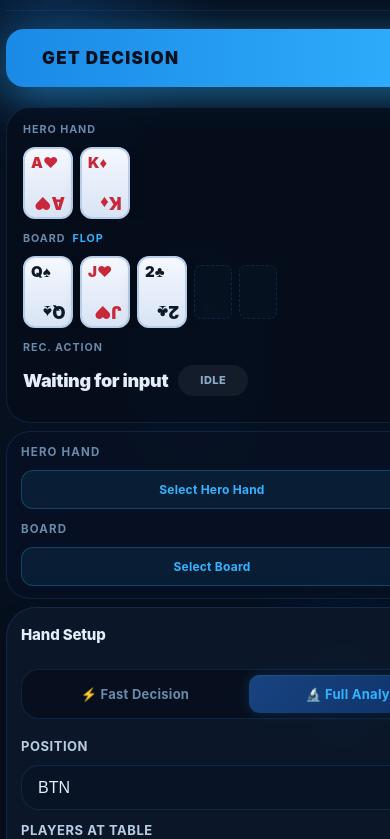
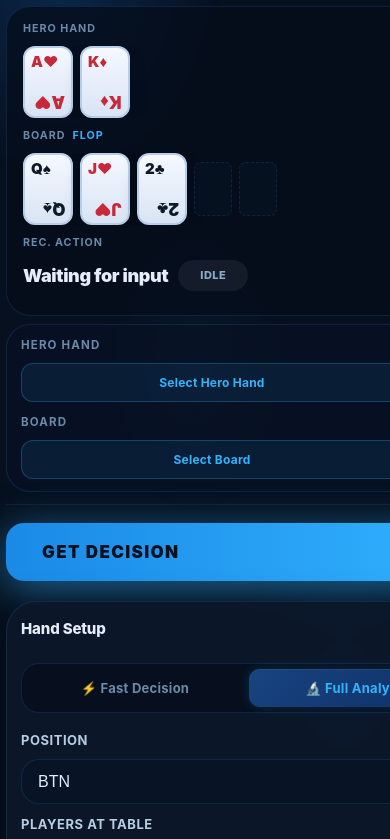
Before and after one commit to luzon123/EquiEdgeAI, a Flask app: page /app in a window 390 px wide. Shown: the part 63-902 px from the top of the page. Run offline with Flask 3, Linux system fonts and the light colour scheme; a user stored in the database is signed in.

Commit message:
fix mobile UI #5

```diff
--- a/static/css/styles.css
+++ b/static/css/styles.css
@@ -688,10 +688,15 @@ pre {
   .whatif-grid   { grid-template-columns: 1fr; }
   .picker-grid   { grid-template-columns: 1fr 1fr; }
 
-  /* ── Mobile reading order: Get Decision first, then everything else ── */
-  .primary-action-area { order: 1; border-top: none; padding: 12px 0; margin-top: 0; }
-  .game-state-bar      { order: 2; }
-  .card-sel-area       { order: 3; }
+  /* ── Mobile reading order ──────────────────────────────────────── */
+  /* 1. Game state bar (hero hand + board display)                    */
+  /* 2. Card selection area (Select Hero Hand / Select Board)         */
+  /* 3. Get Decision button                                           */
+  /* 4. Hand Setup form                                               */
+  /* 5. Results panel                                                 */
+  .game-state-bar      { order: 1; }
+  .card-sel-area       { order: 2; }
+  .primary-action-area { order: 3; border-top: none; padding: 12px 0; margin-top: 0; }
   .form-panel          { order: 4; }
   .results-panel       { order: 5; }
 }
@@ -750,22 +755,9 @@ pre {
     border-radius: 14px;
   }
 
-  /* ── GAME STATE BAR ─────────────────────────────────────────── */
-  .game-state-bar {
-    flex-direction: column;
-    align-items: flex-start;
-    gap: 10px;
-    min-height: auto;
-    padding: 12px 14px;
-  }
-  .gsb-sep     { display: none; }
-  .gsb-texture { margin-left: 0; width: 100%; }
-
-  /* ── GAME STATE BAR CARDS ───────────────────────────────────── */
-  /* Cards keep their full size; if they overflow the bar width    */
-  /* (e.g. 5 board cards on a 320px phone), the row scrolls       */
-  /* horizontally inside the bar — no page-level overflow.         */
-  .gsb-cards { min-height: auto; overflow-x: auto; }
+  /* game-state-bar column layout + gsb-cards scroll are now set   */
+  /* in the inline <style> at 820px (inline wins the cascade).     */
+  /* Nothing to override here for those properties.                */
 
   /* ── CARD-SEL AREA ──────────────────────────────────────────── */
   .csa-div       { display: none; }
--- a/templates/app.html
+++ b/templates/app.html
@@ -290,22 +290,29 @@
    * but the inline base rules silently win. We must declare the overrides HERE
    * (inside the inline style) to ensure they actually apply on mobile.
    */
+  /* Stack everything vertically on all phones — the inline style takes    */
+  /* priority over styles.css, so flex-direction must live here too.       */
+  /* flex-wrap: nowrap overrides styles.css 820px which sets flex-wrap:    */
+  /* wrap — combining wrap + column produces a multi-column layout.        */
   .game-state-bar {
-    gap: 12px;
+    flex-direction: column;
+    flex-wrap: nowrap;
+    align-items: flex-start;
+    gap: 10px;
     padding: 14px 16px;
     min-height: auto;
   }
-  /*
-   * flex-shrink: 0 means segments never shrink below content width.
-   * Without an explicit width, Hero Hand (~120px) sits alone in a ~355px row,
-   * making the layout look left-shifted. Setting width: 100% forces each
-   * segment to fill its row — creating a clean, balanced vertical stack.
-   */
+  /* Hide vertical separators — they make no sense in a column layout */
+  .gsb-sep { display: none; }
+  /* Each segment fills the full bar width so nothing is left-shifted */
   .gsb-segment {
     width: 100%;
     flex-shrink: 1;
+    min-width: 0;
   }
-  .gsb-cards     { min-height: auto; }
+  /* Cards row: allow horizontal scroll if 5 board cards exceed phone width */
+  .gsb-cards     { min-height: auto; overflow-x: auto; }
+  .gsb-texture   { margin-left: 0; width: 100%; }
   .gsb-rec-seg   { width: 100%; flex-shrink: 1; }
   .gsb-rec-body  { min-height: auto; }
   .gsb-rec-seg .hero-text {
```
